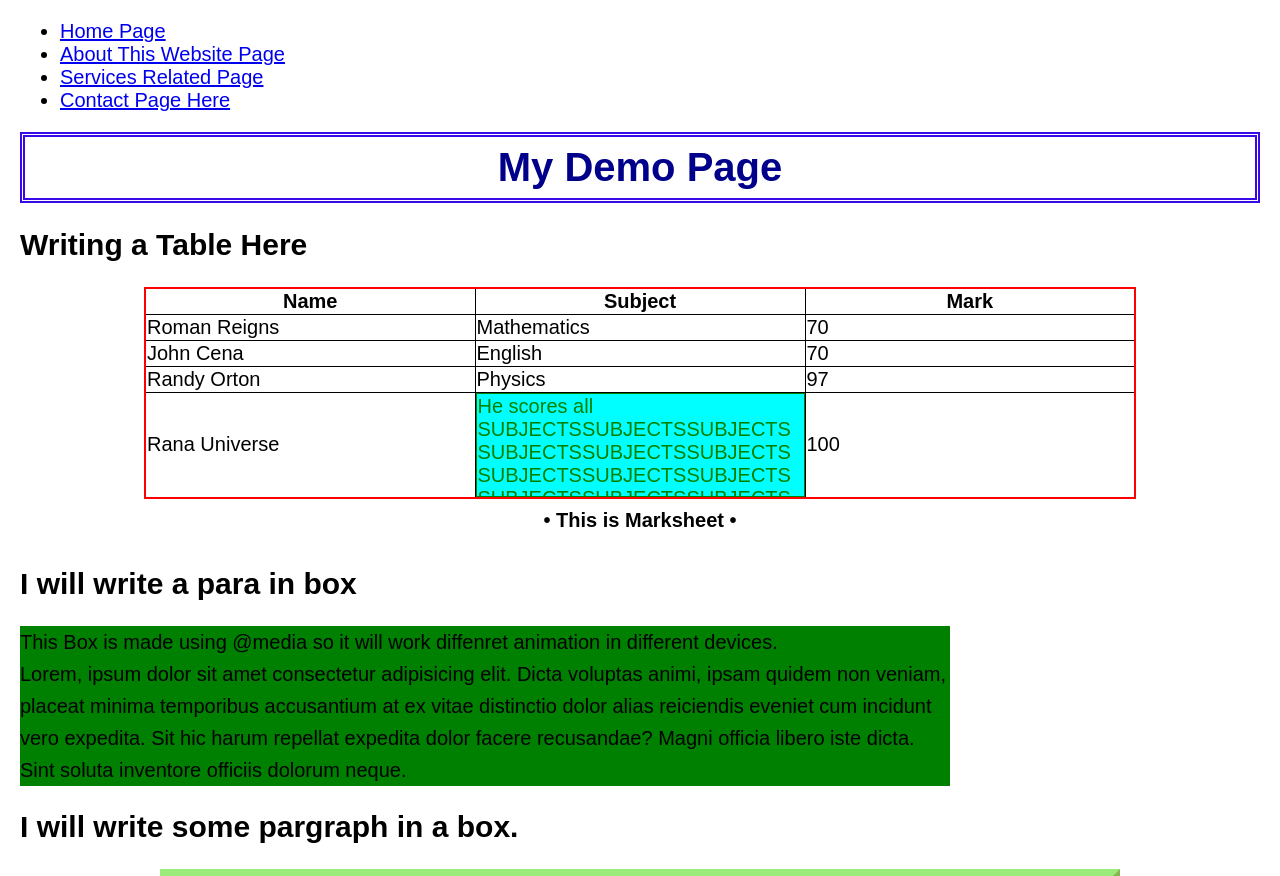
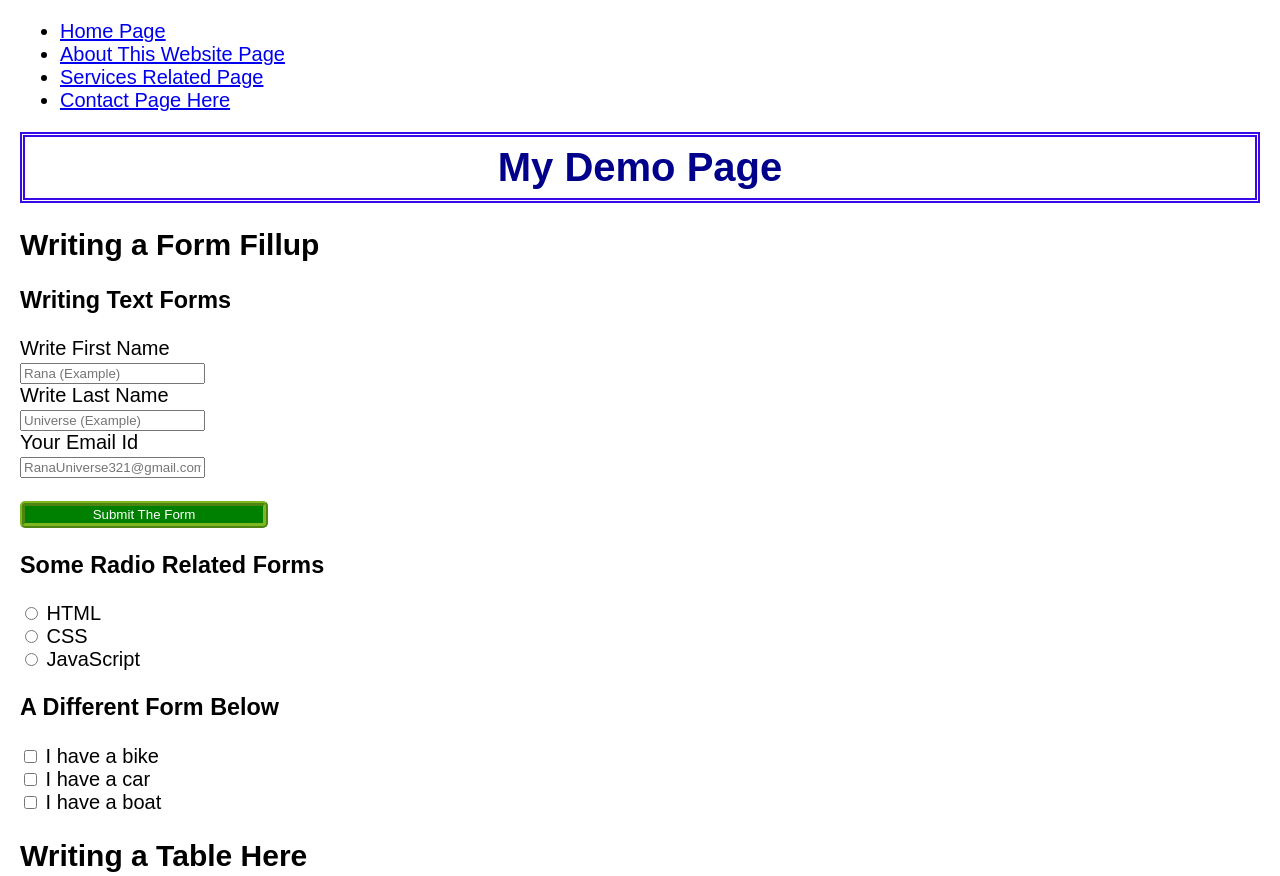
Before and after one commit to RanaUniverse/learn_html_from_basic, a plain HTML site: page index.html in a window 1280 px wide. Shown: the top 876 px of the page. Drawn offline with Linux system fonts and the light colour scheme.

Commit message:
a simple form fillup has made with text and radio and checkbox differently

```diff
--- a/index.html
+++ b/index.html
@@ -25,6 +25,59 @@
 
 
     <h1>My Demo Page</h1>
+
+
+    <h2>Writing a Form Fillup</h2>
+
+    <h3>Writing Text Forms</h3>
+
+    <form action="">
+        <label for="fname">Write First Name</label>
+        <br>
+        <input type="text" name="fname" id="fname" placeholder="Rana (Example)">
+        <br>
+        <label for="lname">Write Last Name</label>
+        <br>
+        <input type="text" name="lname" id="lname" placeholder="Universe (Example)">
+        <br>
+        <label for="email_id">Your Email Id</label>
+        <br>
+        <input type="email" name="email_id" id="email_id" placeholder="RanaUniverse321@gmail.com
+        (Example)">
+
+
+
+        <br> <br>
+
+        <input type="submit" id="submitBtn" value="Submit The Form">
+        <br>
+
+    </form>
+
+
+
+    <h3>Some Radio Related Forms</h3>
+    <form>
+        <input type="radio" id="html" name="fav_language" value="HTML">
+        <label for="html">HTML</label><br>
+        <input type="radio" id="css" name="fav_language" value="CSS">
+        <label for="css">CSS</label><br>
+        <input type="radio" id="javascript" name="fav_language" value="JavaScript">
+        <label for="javascript">JavaScript</label>
+    </form>
+
+    <h3>A Different Form Below</h3>
+    <form>
+        <input type="checkbox" id="vehicle1" name="vehicle1" value="Bike">
+        <label for="vehicle1"> I have a bike</label><br>
+        <input type="checkbox" id="vehicle2" name="vehicle2" value="Car">
+        <label for="vehicle2"> I have a car</label><br>
+        <input type="checkbox" id="vehicle3" name="vehicle3" value="Boat">
+        <label for="vehicle3"> I have a boat</label>
+    </form>
+
+
+
 
 
     <h2>Writing a Table Here </h2>
--- a/styles.css
+++ b/styles.css
@@ -113,9 +113,19 @@
  }
 
  .scrollable-cell {
-     max-height: 100px;
+     max-height: 50px;
      overflow-y: auto;
      display: block;
      color: green;
      background-color: aqua;
  }
+
+ #submitBtn {
+     color: white;
+     background-color: green;
+     padding: 12px 24 px;
+     border: 5px ridge rgb(211 220 50 / 0.6);
+     border-radius: 5px;
+     cursor: pointer;
+     width: 20%;
+ }
```
